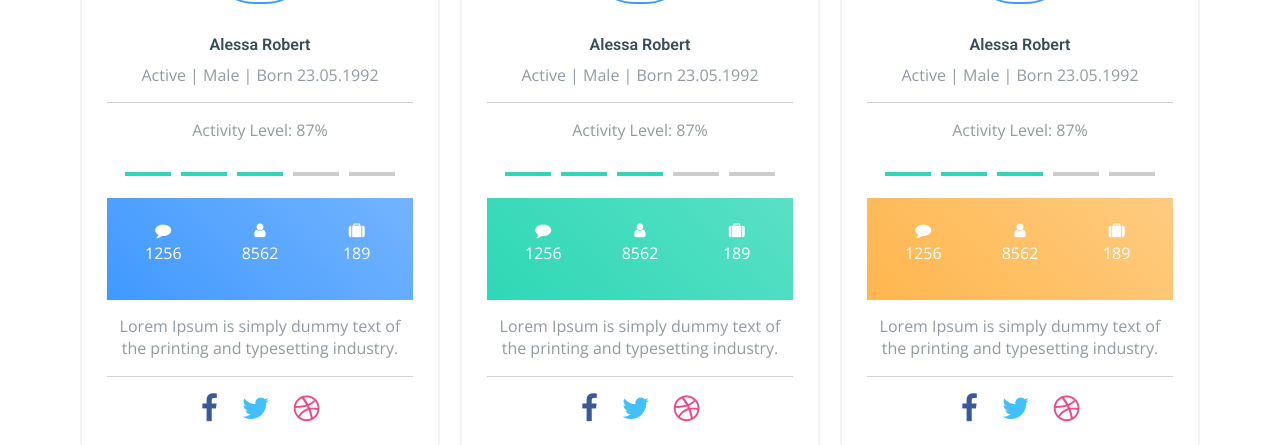
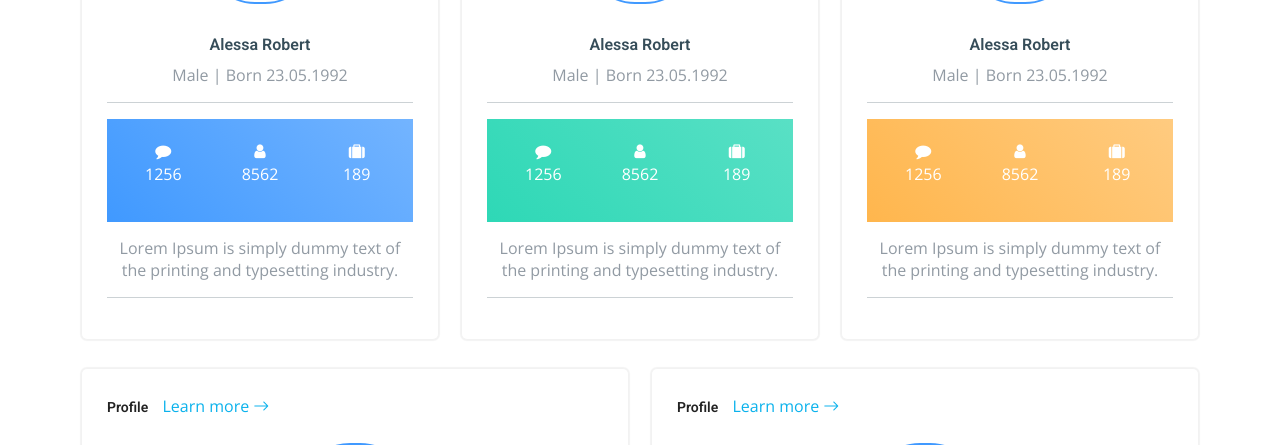
Before and after one commit to misily/a-4TeamProject, a Flask app: page / in a window 1280 px wide. Shown: the part 2002-2447 px from the top of the page. Run offline with Flask 2, Linux system fonts and the light colour scheme; data that the repository does not hold is empty; some libraries are stand-ins or nearby versions.

Commit message:
detail page support app.py final update

```diff
--- a/app.py
+++ b/app.py
@@ -24,7 +24,9 @@ def input():
 
 @app.route('/details/<usernum>',methods=["GET"])
 def detail(usernum):
-    pass
+    user = db.user_info.find_one({"usernum":usernum},{'_id':False})
+    print(user)
+    return render_template('myprofile.html',user=user)
 
 @app.route('/comment', methods=["POST"])
 def comment():
--- a/templates/index.html
+++ b/templates/index.html
@@ -172,16 +172,9 @@
                     alt="User-Profile-Image">
                 </div>
                 <h6 class="f-w-600 m-t-25 m-b-10">Alessa Robert</h6>
-                <p class="text-muted">Active | Male | Born 23.05.1992</p>
+                <p class="text-muted">Male | Born 23.05.1992</p>
                 <hr>
-                <p class="text-muted m-t-15">Activity Level: 87%</p>
-                <ul class="list-unstyled activity-leval">
-                  <li class="active"></li>
-                  <li class="active"></li>
-                  <li class="active"></li>
-                  <li></li>
-                  <li></li>
-                </ul>
+
                 <div class="bg-c-blue counter-block m-t-10 p-20">
                   <div class="row">
                     <div class="col-4">
@@ -201,11 +194,6 @@
                 <p class="m-t-15 text-muted">Lorem Ipsum is simply dummy text of the printing and typesetting industry.
                 </p>
                 <hr>
-                <div class="row justify-content-center user-social-link">
-                  <div class="col-auto"><a href="#!"><i class="fa fa-facebook text-facebook"></i></a></div>
-                  <div class="col-auto"><a href="#!"><i class="fa fa-twitter text-twitter"></i></a></div>
-                  <div class="col-auto"><a href="#!"><i class="fa fa-dribbble text-dribbble"></i></a></div>
-                </div>
               </div>
             </div>
           </div>
@@ -223,16 +211,9 @@
                     alt="User-Profile-Image">
                 </div>
                 <h6 class="f-w-600 m-t-25 m-b-10">Alessa Robert</h6>
-                <p class="text-muted">Active | Male | Born 23.05.1992</p>
+                <p class="text-muted">Male | Born 23.05.1992</p>
                 <hr>
-                <p class="text-muted m-t-15">Activity Level: 87%</p>
-                <ul class="list-unstyled activity-leval">
-                  <li class="active"></li>
-                  <li class="active"></li>
-                  <li class="active"></li>
-                  <li></li>
-                  <li></li>
-                </ul>
+
                 <div class="bg-c-green counter-block m-t-10 p-20">
                   <div class="row">
                     <div class="col-4">
@@ -252,11 +233,6 @@
                 <p class="m-t-15 text-muted">Lorem Ipsum is simply dummy text of the printing and typesetting industry.
                 </p>
                 <hr>
-                <div class="row justify-content-center user-social-link">
-                  <div class="col-auto"><a href="#!"><i class="fa fa-facebook text-facebook"></i></a></div>
-                  <div class="col-auto"><a href="#!"><i class="fa fa-twitter text-twitter"></i></a></div>
-                  <div class="col-auto"><a href="#!"><i class="fa fa-dribbble text-dribbble"></i></a></div>
-                </div>
               </div>
             </div>
           </div>
@@ -274,16 +250,8 @@
                     alt="User-Profile-Image">
                 </div>
                 <h6 class="f-w-600 m-t-25 m-b-10">Alessa Robert</h6>
-                <p class="text-muted">Active | Male | Born 23.05.1992</p>
+                <p class="text-muted">Male | Born 23.05.1992</p>
                 <hr>
-                <p class="text-muted m-t-15">Activity Level: 87%</p>
-                <ul class="list-unstyled activity-leval">
-                  <li class="active"></li>
-                  <li class="active"></li>
-                  <li class="active"></li>
-                  <li></li>
-                  <li></li>
-                </ul>
                 <div class="bg-c-yellow counter-block m-t-10 p-20">
                   <div class="row">
                     <div class="col-4">
@@ -303,11 +271,6 @@
                 <p class="m-t-15 text-muted">Lorem Ipsum is simply dummy text of the printing and typesetting industry.
                 </p>
                 <hr>
-                <div class="row justify-content-center user-social-link">
-                  <div class="col-auto"><a href="#!"><i class="fa fa-facebook text-facebook"></i></a></div>
-                  <div class="col-auto"><a href="#!"><i class="fa fa-twitter text-twitter"></i></a></div>
-                  <div class="col-auto"><a href="#!"><i class="fa fa-dribbble text-dribbble"></i></a></div>
-                </div>
               </div>
             </div>
           </div>
@@ -326,16 +289,9 @@
                     alt="User-Profile-Image">
                 </div>
                 <h6 class="f-w-600 m-t-25 m-b-10">Alessa Robert</h6>
-                <p class="text-muted">Active | Male | Born 23.05.1992</p>
+                <p class="text-muted">Male | Born 23.05.1992</p>
                 <hr>
-                <p class="text-muted m-t-15">Activity Level: 87%</p>
-                <ul class="list-unstyled activity-leval">
-                  <li class="active"></li>
-                  <li class="active"></li>
-                  <li class="active"></li>
-                  <li></li>
-                  <li></li>
-                </ul>
+
                 <div class="bg-c-blue counter-block m-t-10 p-20">
                   <div class="row">
                     <div class="col-4">
@@ -355,11 +311,6 @@
                 <p class="m-t-15 text-muted">Lorem Ipsum is simply dummy text of the printing and typesetting industry.
                 </p>
                 <hr>
-                <div class="row justify-content-center user-social-link">
-                  <div class="col-auto"><a href="#!"><i class="fa fa-facebook text-facebook"></i></a></div>
-                  <div class="col-auto"><a href="#!"><i class="fa fa-twitter text-twitter"></i></a></div>
-                  <div class="col-auto"><a href="#!"><i class="fa fa-dribbble text-dribbble"></i></a></div>
-                </div>
               </div>
             </div>
           </div>
@@ -377,16 +328,9 @@
                     alt="User-Profile-Image">
                 </div>
                 <h6 class="f-w-600 m-t-25 m-b-10">Alessa Robert</h6>
-                <p class="text-muted">Active | Male | Born 23.05.1992</p>
+                <p class="text-muted">Male | Born 23.05.1992</p>
                 <hr>
-                <p class="text-muted m-t-15">Activity Level: 87%</p>
-                <ul class="list-unstyled activity-leval">
-                  <li class="active"></li>
-                  <li class="active"></li>
-                  <li class="active"></li>
-                  <li></li>
-                  <li></li>
-                </ul>
+
                 <div class="bg-c-green counter-block m-t-10 p-20">
                   <div class="row">
                     <div class="col-4">
@@ -406,11 +350,6 @@
                 <p class="m-t-15 text-muted">Lorem Ipsum is simply dummy text of the printing and typesetting industry.
                 </p>
                 <hr>
-                <div class="row justify-content-center user-social-link">
-                  <div class="col-auto"><a href="#!"><i class="fa fa-facebook text-facebook"></i></a></div>
-                  <div class="col-auto"><a href="#!"><i class="fa fa-twitter text-twitter"></i></a></div>
-                  <div class="col-auto"><a href="#!"><i class="fa fa-dribbble text-dribbble"></i></a></div>
-                </div>
               </div>
             </div>
           </div>
```
